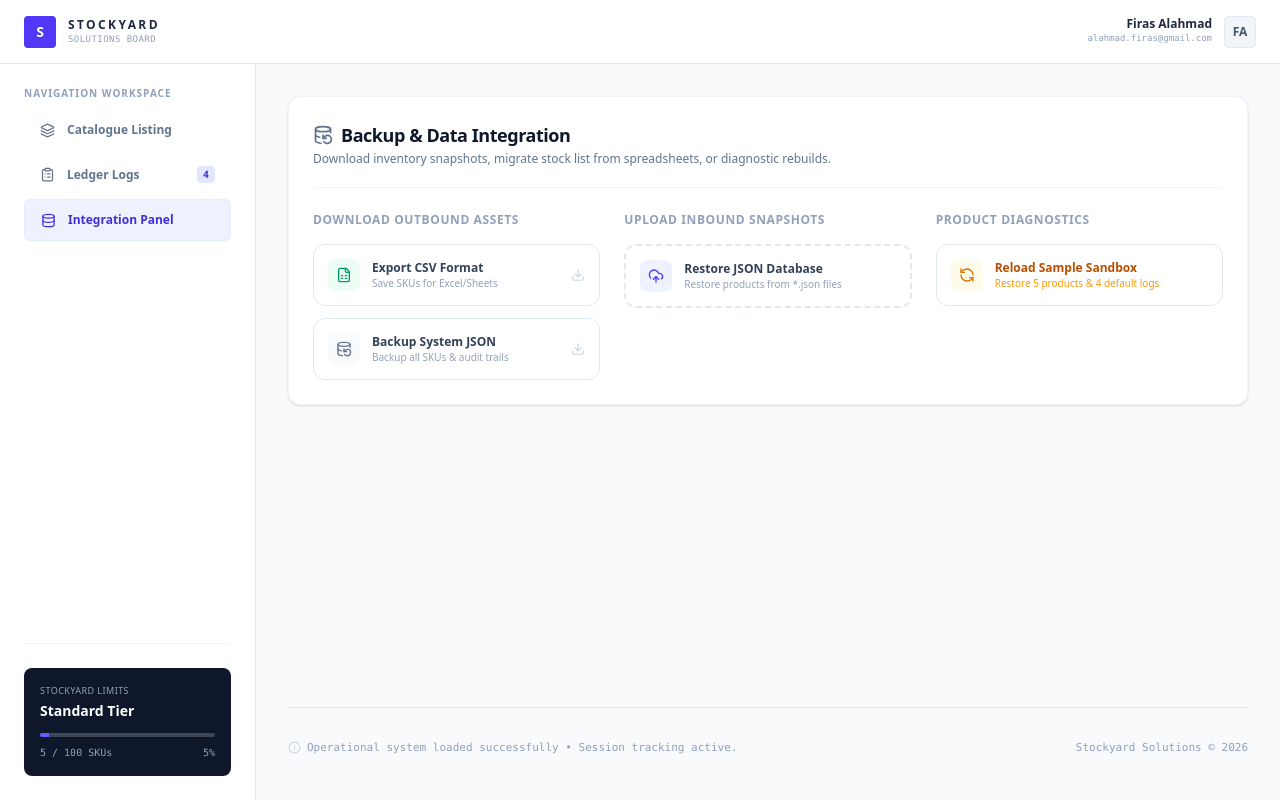
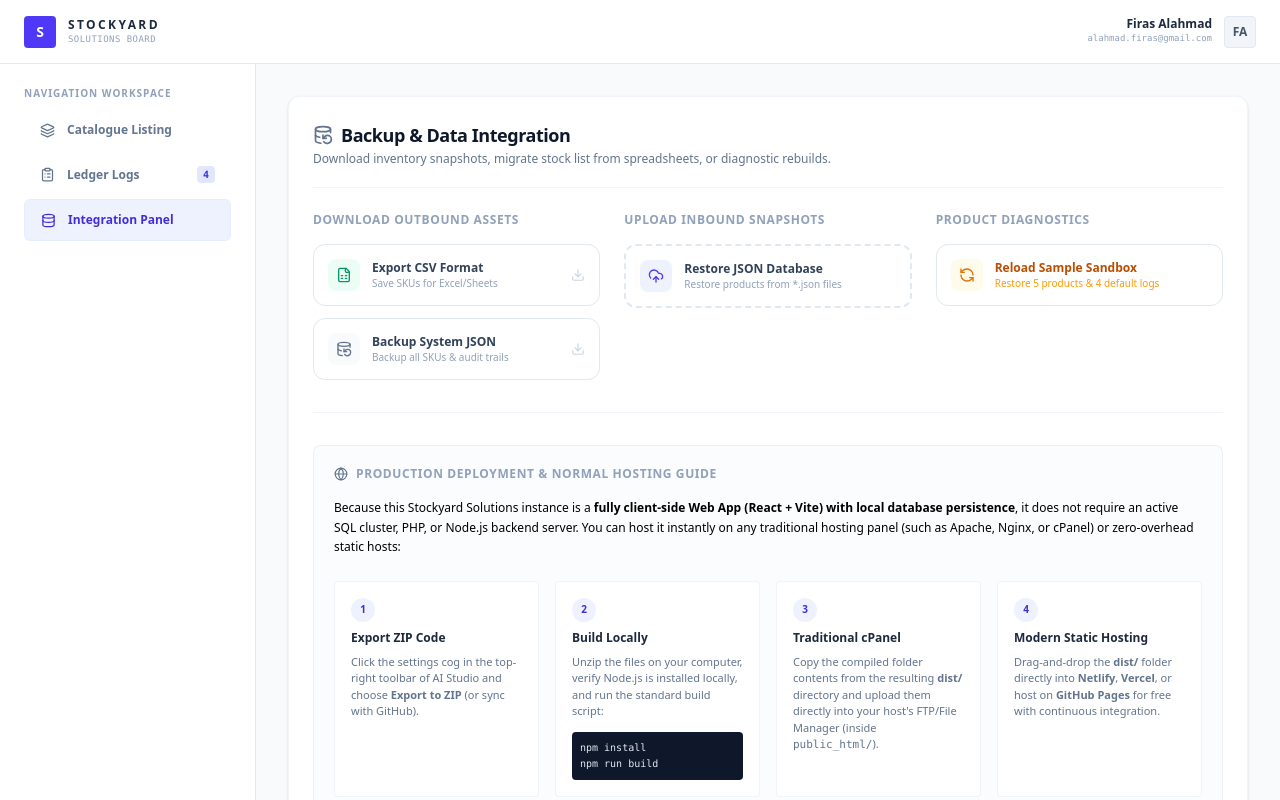
Before and after one commit to comradefia/Inventory-System, a React (Vite) app: page / in a window 1280 px wide. Both pictures are taken after a click on the button "Integration Panel". Shown: the top 800 px of the page. Built offline with nearby package versions, Linux system fonts and the light colour scheme.

Commit message:
feat(docs): add production deployment guide
Include instructions for hosting the client-side application on static file servers.

```diff
--- a/src/components/ImportExport.tsx
+++ b/src/components/ImportExport.tsx
@@ -11,7 +11,12 @@ import {
   FileSpreadsheet,
   RefreshCcw,
   Check,
-  AlertTriangle
+  AlertTriangle,
+  Server,
+  Globe,
+  Info,
+  Terminal,
+  ArrowRight
 } from 'lucide-react';
 import { InventoryItem, TransactionLog } from '../types';
 
@@ -254,6 +259,75 @@ export function ImportExport({ items, logs, onImportData, onResetDemo }: ImportE
         </div>
 
       </div>
+
+      <hr className="my-8 border-slate-100" />
+
+      <div className="bg-slate-50/50 rounded-lg border border-slate-200/60 p-5 font-sans">
+        <h3 className="text-xs font-bold text-slate-400 uppercase tracking-wider mb-4 flex items-center gap-2">
+          <Globe size={14} className="text-slate-500" />
+          Production Deployment &amp; Normal Hosting Guide
+        </h3>
+
+        <p className="text-xs text-slate-650 mb-6 leading-relaxed">
+          Because this Stockyard Solutions instance is a <strong>fully client-side Web App (React + Vite) with local database persistence</strong>, it does not require an active SQL cluster, PHP, or Node.js backend server. You can host it instantly on any traditional hosting panel (such as Apache, Nginx, or cPanel) or zero-overhead static hosts:
+        </p>
+
+        <div className="grid grid-cols-1 md:grid-cols-2 lg:grid-cols-4 gap-4">
+          <div className="bg-white p-4 rounded border border-slate-200/50 flex flex-col gap-2">
+            <span className="w-6 h-6 rounded-full bg-indigo-50 text-indigo-700 flex items-center justify-center font-bold text-[10px] select-none">
+              1
+            </span>
+            <span className="font-bold text-xs text-slate-800">Export ZIP Code</span>
+            <span className="text-[11px] text-slate-500 leading-normal">
+              Click the settings cog in the top-right toolbar of AI Studio and choose <strong>Export to ZIP</strong> (or sync with GitHub).
+            </span>
+          </div>
+
+          <div className="bg-white p-4 rounded border border-slate-200/50 flex flex-col gap-2">
+            <span className="w-6 h-6 rounded-full bg-indigo-50 text-indigo-700 flex items-center justify-center font-bold text-[10px] select-none">
+              2
+            </span>
+            <span className="font-bold text-xs text-slate-800">Build Locally</span>
+            <span className="text-[11px] text-slate-500 leading-normal">
+              Unzip the files on your computer, verify Node.js is installed locally, and run the standard build script:
+            </span>
+            <div className="bg-slate-900 text-slate-200 p-2 rounded text-[10px] font-mono mt-1 select-all select-none leading-relaxed">
+              npm install<br />
+              npm run build
+            </div>
+          </div>
+
+          <div className="bg-white p-4 rounded border border-slate-200/50 flex flex-col gap-2">
+            <span className="w-6 h-6 rounded-full bg-indigo-50 text-indigo-700 flex items-center justify-center font-bold text-[10px] select-none">
+              3
+            </span>
+            <span className="font-bold text-xs text-slate-800">Traditional cPanel</span>
+            <span className="text-[11px] text-slate-500 leading-normal">
+              Copy the compiled folder contents from the resulting <strong>dist/</strong> directory and upload them directly into your host's FTP/File Manager (inside <code>public_html/</code>).
+            </span>
+          </div>
+
+          <div className="bg-white p-4 rounded border border-slate-200/50 flex flex-col gap-2">
+            <span className="w-6 h-6 rounded-full bg-indigo-50 text-indigo-700 flex items-center justify-center font-bold text-[10px] select-none">
+              4
+            </span>
+            <span className="font-bold text-xs text-slate-800">Modern Static Hosting</span>
+            <span className="text-[11px] text-slate-500 leading-normal">
+              Drag-and-drop the <strong>dist/</strong> folder directly into <strong>Netlify</strong>, <strong>Vercel</strong>, or host on <strong>GitHub Pages</strong> for free with continuous integration.
+            </span>
+          </div>
+        </div>
+
+        <div className="mt-5 p-3.5 bg-indigo-50/50 border border-indigo-100 rounded flex gap-3 text-indigo-950 text-xs select-none">
+          <Server size={16} className="text-indigo-600 mt-0.5 flex-shrink-0" />
+          <div className="flex-1">
+            <p className="font-semibold text-xs leading-normal text-indigo-900">Why this makes hosting incredibly easy:</p>
+            <p className="text-[11px] text-indigo-700 mt-1 leading-normal">
+              No backend database setup stands between your static files and your active users. Product listings, categories, transactional ledger logs, search indexes, and custom margins persist locally in your browser memory context (`localStorage`). This means $0/mo server maintenance!
+            </p>
+          </div>
+        </div>
+      </div>
     </div>
   );
 }
```
